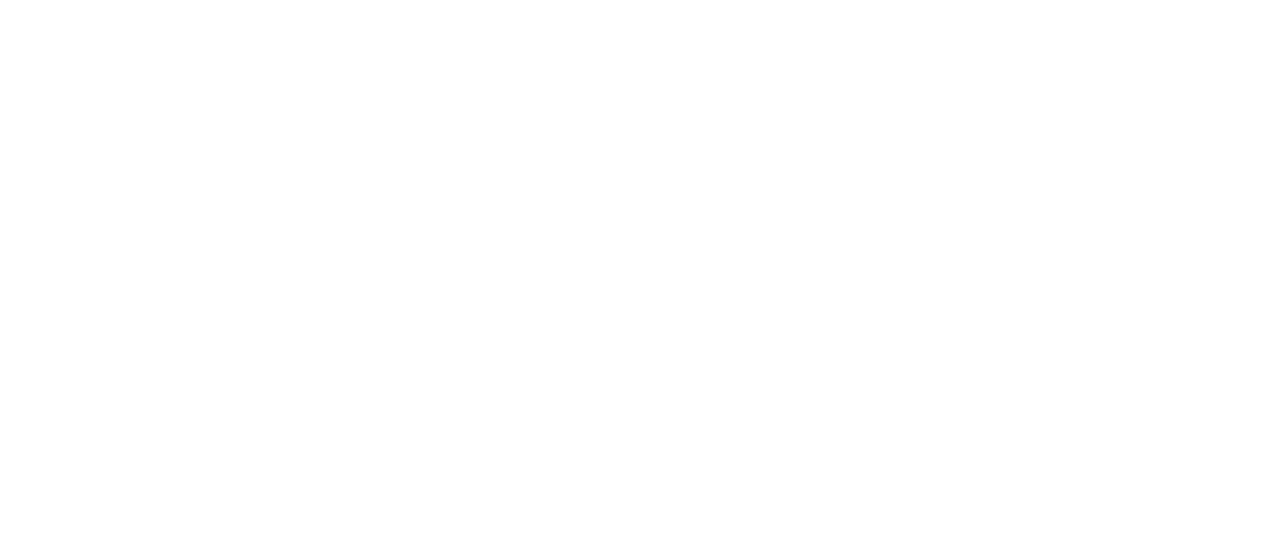
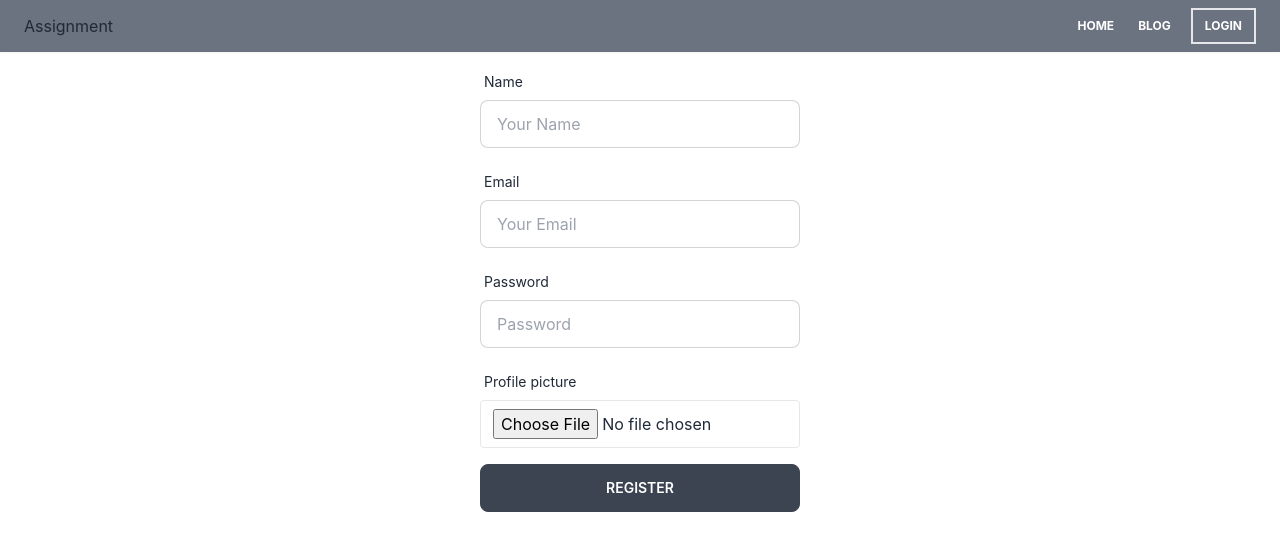
Before and after one commit to mdrakibmia99/manufacturer-website-client-side, a React (Create React App) app: page /register in a window 1280 px wide. Before the commit this address had no page. Shown: the top 550 px of the page. Built offline with nearby package versions, Linux system fonts and the light colour scheme; no server answers.

Commit message:
navbar and img upload

```diff
--- a/src/App.js
+++ b/src/App.js
@@ -2,14 +2,22 @@ import { Route, Routes } from 'react-router-dom';
 import { ToastContainer } from 'react-toastify';
 import 'react-toastify/dist/ReactToastify.css';
 import Home from './routes/Home/Home';
+import Login from './routes/Login/Login';
+import Register from './routes/Login/Register';
+import Reset from './routes/Login/Reset';
+import Navbar from './shared/Navbar';
 
 
 function App() {
   return (
     <div className="App">
+      <Navbar></Navbar>
       <Routes>
         <Route path="/" element={<Home></Home>}></Route>
         <Route path="/home" element={<Home></Home>}></Route>
+        <Route path='/login' element={<Login></Login>}></Route>
+        <Route path='/register' element={<Register></Register>}></Route>
+        <Route path='/reset' element={<Reset></Reset>}></Route>
         <Route></Route>
       </Routes>
       <ToastContainer />
--- /dev/null
+++ b/src/components/CustomLink.js
@@ -0,0 +1,21 @@
+import React from 'react';
+import { Link, useMatch, useResolvedPath } from 'react-router-dom';
+
+const CustomLink = ({ children, to, ...props }) => {
+    let resolved = useResolvedPath(to);
+    let match = useMatch({ path: resolved.pathname, end: true });
+
+    return (
+        <div>
+            <Link
+                style={{ color: match ? "black" : "white" ,textDecoration:'none',background:match?"orange":""}}
+                to={to}
+                {...props}
+            >
+                {children}
+            </Link>
+        </div>
+    );
+};
+
+export default CustomLink;
--- a/src/routes/Login/Login.js
+++ b/src/routes/Login/Login.js
@@ -9,8 +9,8 @@ const Login = () => {
     const onSubmit = data => console.log(data.email, data.password);
 
     return (
-        <div className="">
-            <form onSubmit={handleSubmit(onSubmit)}>
+        <div className="min-h-screen flex justify-center items-center">
+            <form onSubmit={handleSubmit(onSubmit)} className="border-2 shadow-lg p-5 rounded-lg">
                 <div className='text-center'>
                     {/* segment for email */}
                     <div className="form-control w-full max-w-xs mx-auto">
--- a/src/routes/Login/Register.js
+++ b/src/routes/Login/Register.js
@@ -9,7 +9,7 @@ import { toast } from 'react-toastify';
 
 const Register = () => {
     const [user, loading] = useAuthState(auth);
-    const [createUserWithEmailAndPassword,user1,loading1] = useCreateUserWithEmailAndPassword(auth,{sendEmailVerification:true});
+    const [createUserWithEmailAndPassword,user1,loading1,error] = useCreateUserWithEmailAndPassword(auth,{sendEmailVerification:true});
     const [updateProfile, updating] = useUpdateProfile(auth);
     const { register, handleSubmit, formState: { errors } } = useForm();
     const imageStorageKey = 'a80e92850d333103388e807b03f46a26';
@@ -20,7 +20,16 @@ const Register = () => {
     if(user || user1){
       navigate('/home')
     }
-    const onSubmit = data => {
+
+
+    const onSubmit =  async(data) => {
+        const name = data?.name;
+        const email = data?.email;
+        const password=data?.password;
+
+        const myvalue=await createUserWithEmailAndPassword(email,password);
+        console.log("my value",myvalue,user1,loading1,error);
+          if(user1){
             const image = data.image[0];
             const formData = new FormData();
             formData.append('image', image);
@@ -34,9 +43,6 @@ const Register = () => {
                 });
                 const response = await request.json();
                 if (response?.success) {
-                const name = data?.name;
-                const email = data?.email;
-                const password=data?.password;
                     const avatar = response?.data?.url;
 
                     const user = {
@@ -56,10 +62,10 @@ const Register = () => {
                             body: JSON.stringify(user)
                         });
                         const response = await request.json();
+                        console.log(response)
                         if (response.insertedId) {
                             toast.success(`register for ${name} done!`);
-                        await createUserWithEmailAndPassword(email,password);
-                        await updateProfile({displayName:avatar})
+                            await updateProfile({displayName:name,photoURL:avatar})
 
 
                         }
@@ -68,6 +74,7 @@ const Register = () => {
                 }
             };
              postAvatar();
+          }
     };
     return (
         <div className="">
@@ -154,7 +161,7 @@ const Register = () => {
                     {/* segment for avatar */}
                     <div className="form-control w-full max-w-xs mx-auto">
                         <label className="label">
-                            <span className="label-text">Avatar</span>
+                            <span className="label-text">Profile picture</span>
                         </label>
                         <input
                             type="file"
@@ -170,7 +177,8 @@ const Register = () => {
                             {errors.image?.type === 'required' && <span className="label-text-alt text-red-500">{errors.image.message}</span>}
                         </label>
                     </div>
-
+                    {loading1 && <Loading></Loading>}
+                      {error? <p className='text-[red]'>{error.message}</p>:""}
                     <input className='btn w-full max-w-xs text-white hover:bg-white hover:text-black' type="submit" value="Register" />
                 </div>
             </form>
--- /dev/null
+++ b/src/routes/Login/Reset.js
@@ -0,0 +1,46 @@
+import React from 'react';
+import { useForm } from 'react-hook-form';
+
+const Reset = () => {
+    const { register, handleSubmit, formState: { errors } } = useForm();
+
+    const onSubmit = data => console.log(data.email, data.password);
+
+    return (
+        <div>
+            <form onSubmit={handleSubmit(onSubmit)}>
+                <div className='text-center'>
+                    {/* segment for email */}
+                    <div className="form-control w-full max-w-xs mx-auto">
+                        <label className="label">
+                            <span className="label-text">Email</span>
+                        </label>
+                        <input
+                            type="email"
+                            placeholder="Your Email"
+                            className="input input-bordered w-full max-w-xs"
+                            {...register("email", {
+                                required: {
+                                    value: true,
+                                    message: 'Email is Required'
+                                },
+                                pattern: {
+                                    value: /[a-z0-9]+@[a-z]+\.[a-z]{2,3}/,
+                                    message: 'Provide a valid Email'
+                                }
+                            })}
+                        />
+                        <label className="label">
+                            {errors.email?.type === 'required' && <span className="label-text-alt text-red-500">{errors.email.message}</span>}
+                            {errors.email?.type === 'pattern' && <span className="label-text-alt text-red-500">{errors.email.message}</span>}
+                        </label>
+                    </div>
+
+                    <input className='btn w-full max-w-xs text-white hover:text-black hover:bg-white' type="submit" value="Reset" />
+                </div>
+            </form>
+        </div>
+    );
+};
+
+export default Reset;
--- a/src/shared/Loading.js
+++ b/src/shared/Loading.js
@@ -2,8 +2,8 @@ import React from 'react';
 
 const Loading = () => {
     return (
-        <div class="flex items-center justify-center ">
-            <div class="w-16 h-16 border-b-2 border-gray-900 rounded-full animate-spin"></div>
+        <div className="flex items-center justify-center ">
+            <div className="w-16 h-16 border-b-2 border-gray-900 rounded-full animate-spin"></div>
         </div>
     );
 };
--- /dev/null
+++ b/src/shared/Navbar.js
@@ -0,0 +1,92 @@
+import { signOut } from 'firebase/auth';
+import React, { useState } from 'react';
+import { useAuthState } from 'react-firebase-hooks/auth';
+import { Link } from 'react-router-dom';
+import CustomLink from '../components/CustomLink';
+import auth from '../firebase.init';
+
+const Navbar = () => {
+    const [user] = useAuthState(auth);
+    const [navbarOpen, setNavbarOpen] = useState(false);
+    const handleSignOut = () => {
+        signOut(auth);
+    }
+    return (
+        <div className='shadow-sm sticky top-0 z-10'>
+            <nav className="relative flex flex-wrap items-center justify-between px-2  py-2 bg-gray-500 mb-3">
+                <div className="container px-4 mx-auto flex flex-wrap items-center justify-between">
+                    <div className="w-full relative flex justify-between lg:w-auto lg:static lg:block lg:justify-start">
+                        <Link  to={'/home'} >
+                            Assignment
+                        </Link>
+                        <button
+                            className="text-white cursor-pointer text-xl leading-none px-3 py-1 border border-solid border-transparent rounded bg-transparent block lg:hidden outline-none focus:outline-none"
+                            type="button"
+                            onClick={() => setNavbarOpen(!navbarOpen)} >
+                            <i className="fas fa-bars"></i>
+                        </button>
+                    </div>
+                    <div
+                        className={"lg:flex flex-grow items-center" + (navbarOpen ? " flex" : " hidden")}
+                        id="example-navbar-danger">
+                        <ul className="flex flex-col lg:flex-row lg:items-center sm:items-start lg:mb-0 list-none lg:ml-auto">
+                            <li className="nav-item">
+
+                                <CustomLink to={'/home'} className='px-3 py-2 flex items-center text-xs uppercase font-bold leading-snug text-white hover:opacity-75' > Home</CustomLink>
+                            </li>
+                            {
+                                user && <li className="nav-item">
+                                    <CustomLink to={'/manageitems'} className='px-3 py-2 flex items-center text-xs uppercase font-bold leading-snug text-white hover:opacity-75' >Manage Items</CustomLink>
+                                </li>
+                            }
+                            {
+                                user && <li className="nav-item">
+                                    <CustomLink to={'/additems'} className='px-3 py-2 flex items-center text-xs uppercase font-bold leading-snug text-white hover:opacity-75' >Add items</CustomLink>
+                                </li>
+                            }
+                            {
+                                user && <li className="nav-item">
+                                    <CustomLink to={'/myitems'} className='px-3 py-2 flex items-center text-xs uppercase font-bold leading-snug text-white hover:opacity-75' > My Items</CustomLink>
+                                </li>
+                            }
+                            {
+                                user && <li className="nav-item">
+                                    <CustomLink to={'/allOrderProduct'} className='px-3 py-2 flex items-center text-xs uppercase font-bold leading-snug text-white hover:opacity-75' > All Orders</CustomLink>
+                                </li>
+                            }
+                            <li className="nav-item mr-2">
+
+                                <CustomLink to={'/blog'} className='px-3 py-2 flex items-center text-xs uppercase font-bold leading-snug text-white hover:opacity-75' >Blog</CustomLink>
+                            </li>
+                            {
+                                user ? <li className="nav-item">
+                                    <button className='lg:border-2  sm:border-0 px-3 py-2 flex items-center text-xs uppercase font-bold leading-snug text-white hover:opacity-75' onClick={handleSignOut}>LogOut </button>
+                                </li>:
+                                <li className="nav-item">
+                                <CustomLink to={'/login'} className='lg:border-2 sm:border-0 px-3 py-2 flex items-center text-xs uppercase font-bold  text-white hover:opacity-75' > LogIn</CustomLink>
+                            </li>
+                            }
+
+
+
+                            {(user?.photoURL) ?
+                                <li className="nav-item flex items-center mb-0">
+                                    <p className='px-3 py-2 flex items-center text-xs uppercase font-bold leading-snug text-white hover:opacity-75 mb-0'>
+                                        {`${(user?.displayName) ? user.displayName : ""}`}
+                                    </p>
+                                    <img src={user.photoURL} alt="dp" className='rounded-full w-8 h-8 mr-2' />
+                                </li>
+                                :
+                                ""
+
+                            }
+                        </ul>
+                    </div>
+                </div>
+            </nav>
+        </div>
+    );
+};
+
+
+export default Navbar;
```
Also changed, not shown: src/components/RequireAuth.js (added, +26 -0 lines). Lines whose indentation alone changed are shown as unchanged.
